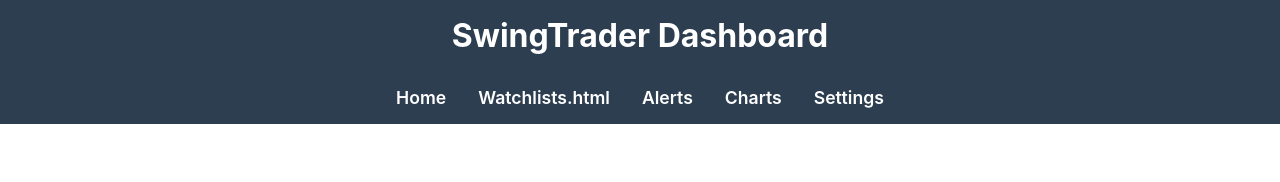
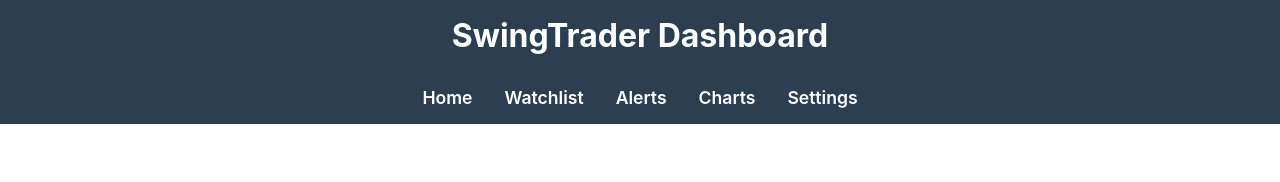
Before and after one commit to AndrewO123456789/swing-trader, a plain HTML site: page public/index.html in a window 1280 px wide. Shown: the top 182 px of the page. Drawn offline with Linux system fonts and the light colour scheme; no server answers.

Commit message:
Update index.html

```diff
--- a/public/index.html
+++ b/public/index.html
@@ -164,7 +164,7 @@
 
   <nav>
     <a href="#">Home</a>
-    <a href="#">Watchlists.html</a>
+    <a href="#">Watchlist</a>
     <a href="#">Alerts</a>
     <a href="#">Charts</a>
     <a href="#">Settings</a>
```
